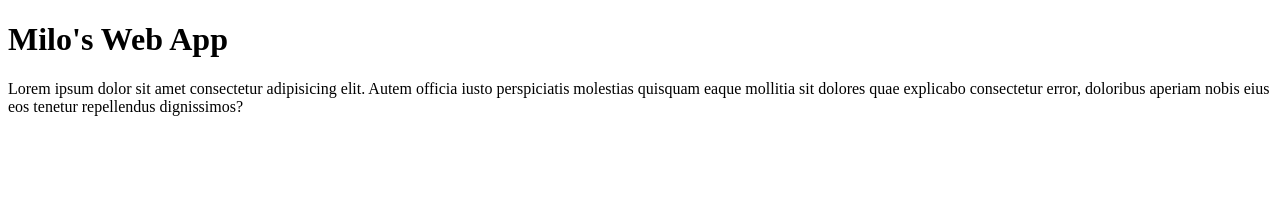
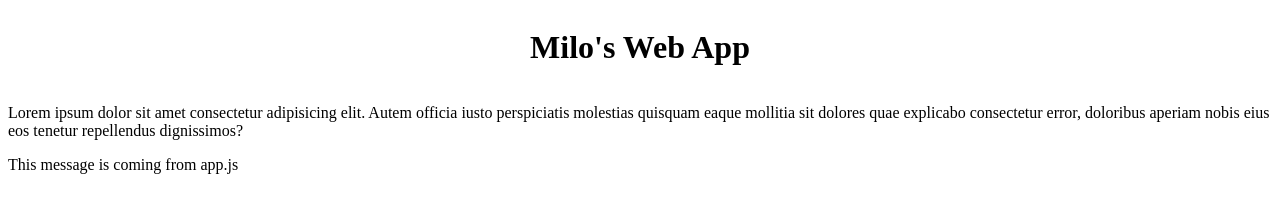
Before and after one commit to Xelqi/Rich_Web_App, a plain HTML site: page front_end/index.html in a window 1280 px wide. Drawn offline with Linux system fonts and the light colour scheme.

Commit message:
Added css attributes and js display

```diff
--- a/front_end/CSS/style.css
+++ b/front_end/CSS/style.css
@@ -0,0 +1,10 @@
+h1 {
+    text-align: center;
+
+}
+
+.container {
+    display: flex;
+    flex-direction: column;
+
+}
--- a/front_end/JS/app.js
+++ b/front_end/JS/app.js
@@ -0,0 +1 @@
+document.write("This message is coming from app.js")
--- a/front_end/index.html
+++ b/front_end/index.html
@@ -4,8 +4,10 @@
     <meta charset="UTF-8" />
     <meta name="viewport" content="width=device-width, initial-scale=1.0" />
     <title>Rich Web</title>
+    <link rel="stylesheet" href="/front_end/CSS/style.css" />
   </head>
   <body>
+    <div class="container">
       <h1>Milo's Web App</h1>
       <p>
         Lorem ipsum dolor sit amet consectetur adipisicing elit. Autem officia
@@ -13,5 +15,7 @@
         explicabo consectetur error, doloribus aperiam nobis eius eos tenetur
         repellendus dignissimos?
       </p>
+      <script src="/front_end/JS/app.js"></script>
+    </div>
   </body>
 </html>
```
Lines whose indentation alone changed are shown as unchanged.
